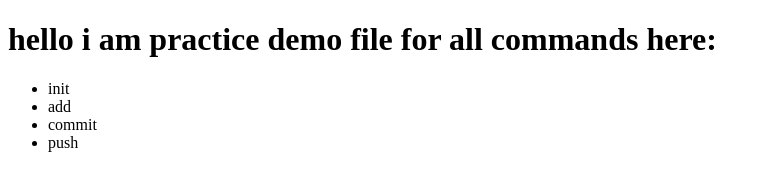
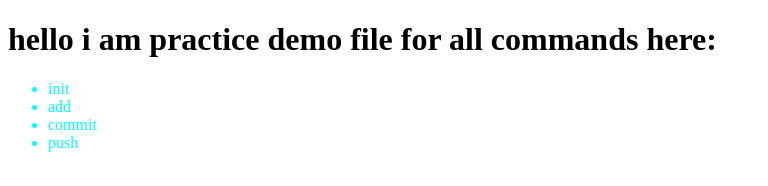
Before and after one commit to janvizinzuvadiya/existingrepo, a plain HTML site: page home.html in a window 1280 px wide. Shown: the whole page, without its empty margins (0-768 px from the left). Drawn offline with Linux system fonts and the light colour scheme.

Commit message:
practicing for branch chnges

```diff
--- a/style.css
+++ b/style.css
@@ -2,3 +2,7 @@
 {
     color:bule;
 }
+li
+{
+    color:aqua;
+}
```
